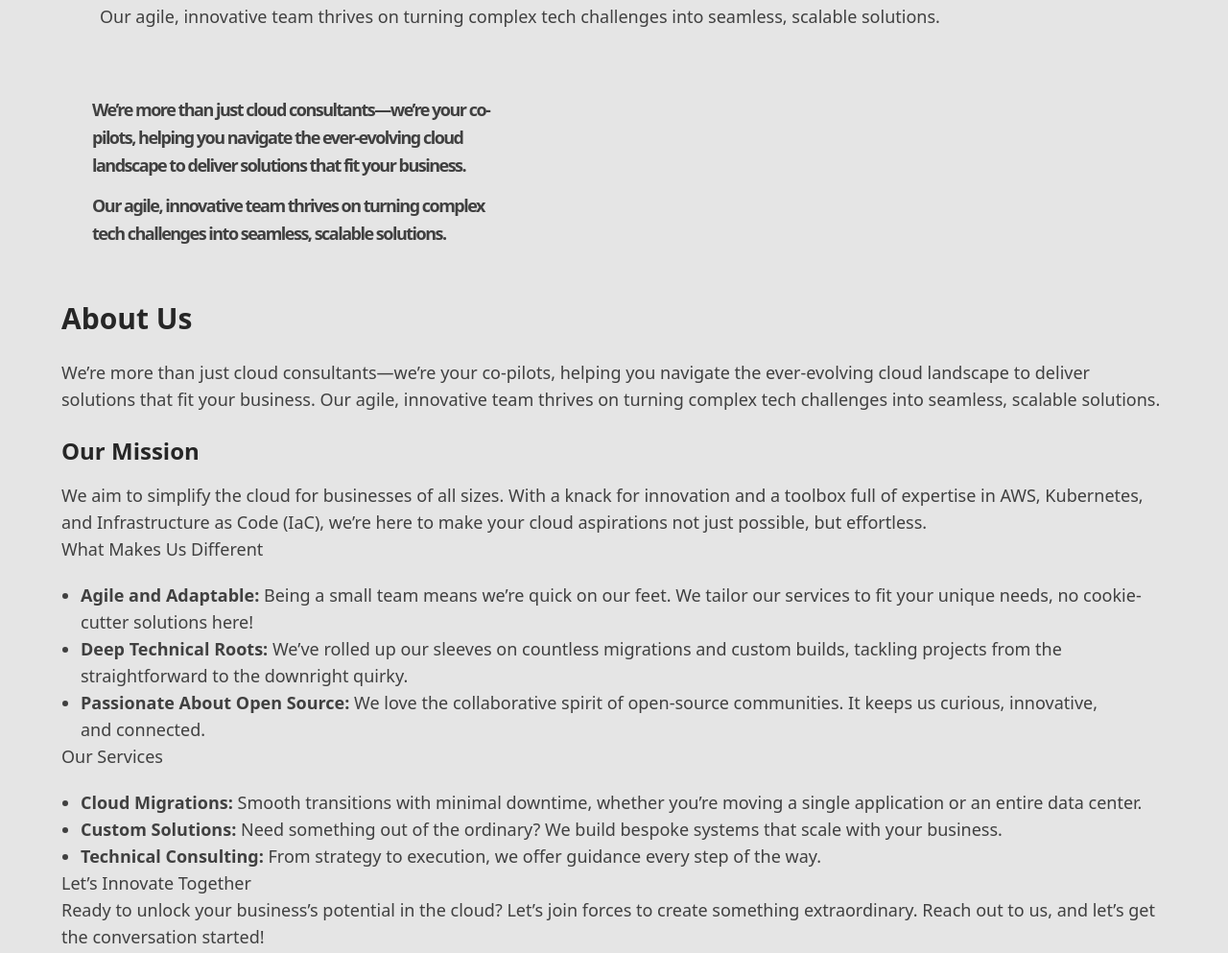
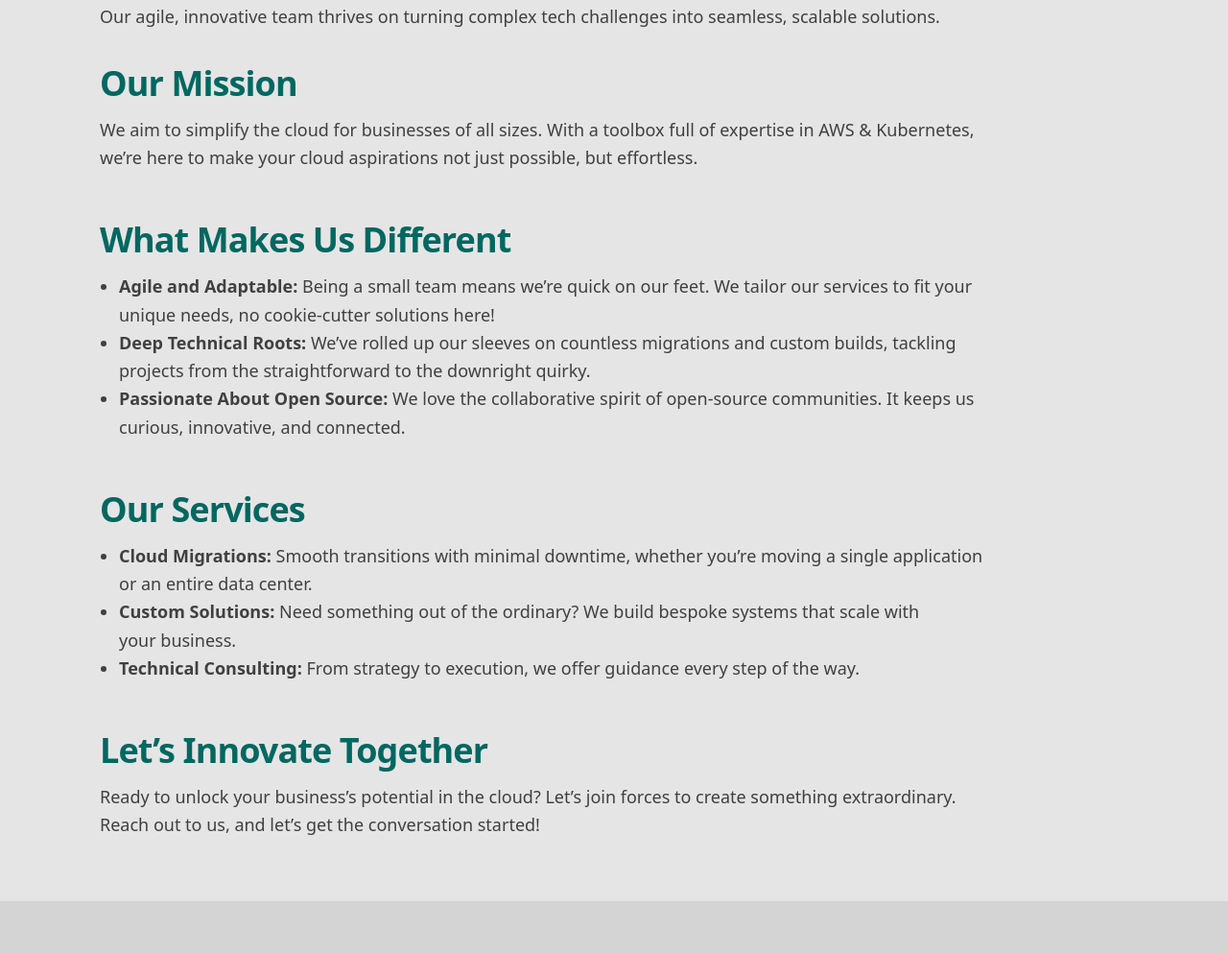
Before and after one commit to coresolutionsltd/coresolutions.ltd, an Astro site: page /about in a window 1280 px wide. Shown: the part 285-1278 px from the top of the page at 96% size. Built offline with nearby package versions, Linux system fonts and the light colour scheme; Astro itself is replaced by a stand-in of ours.

Commit message:
chore: pre-commit

```diff
--- a/src/pages/about.astro
+++ b/src/pages/about.astro
@@ -1,13 +1,9 @@
 ---
-// Import the necessary components
 import MainLayout from "@/layouts/MainLayout.astro";
 import { SITE } from "@data/constants";
-import HeroSection from "@components/sections/landing/HeroSection.astro";
 
-const pageTitle = `About Us | ${SITE.title}`
+const pageTitle = `About Us | ${SITE.title}`;
 ---
-
-
 <MainLayout title={pageTitle}>
   <section class="py-6 sm:py-8 lg:py-12">
     <div class="mx-auto max-w-screen-xxl px-4 md:px-8">
@@ -19,78 +15,88 @@ const pageTitle = `About Us | ${SITE.title}`
       <p
         class="ml-10 mt-3 text-pretty text-lg leading-relaxed text-neutral-700 dark:text-neutral-400 lg:w-4/5"
       >
-    We’re more than just cloud consultants—we’re your co-pilots, helping you navigate the ever-evolving cloud landscape to deliver solutions that fit your business.
+        We’re more than just cloud consultants—we’re your co-pilots, helping you
+        navigate the ever-evolving cloud landscape to deliver solutions that fit
+        your business.
       </p>
       <p
         class="ml-10 mt-3 text-pretty text-lg leading-relaxed text-neutral-700 dark:text-neutral-400 lg:w-4/5"
       >
-    Our agile, innovative team thrives on turning complex tech challenges into seamless, scalable solutions.
+        Our agile, innovative team thrives on turning complex tech challenges
+        into seamless, scalable solutions.
       </p>
 
-  <!-- ABOUT US SECTION -->
-      <section
-  class="mx-auto grid gap-4 px-4 py-14 sm:px-6 md:grid-cols-2 md:items-center md:gap-8 lg:px-8 2xl:max-w-full"
+      <h2
+        class="block text-balance text-2xl font-bold tracking-tight text-neutral-800 dark:text-neutral-200 sm:text-3xl lg:text-4xl lg:leading-tight text-teal-500 dark:text-teal-400 ml-10 mt-8"
       >
-  <div>
-
-    <h1
-      class="block text-balance text-3xl font-bold tracking-tight text-neutral-800 dark:text-neutral-200 sm:text-4xl lg:text-6xl lg:leading-tight"
+        Our Mission
+      </h2>
+      <p
+        class="ml-10 mt-3 text-pretty text-lg leading-relaxed text-neutral-700 dark:text-neutral-400 lg:w-4/5"
       >
-
-    <p
-      class="mt-3 text-pretty text-lg leading-relaxed text-neutral-700 dark:text-neutral-400 lg:w-4/5"
+        We aim to simplify the cloud for businesses of all sizes. With a toolbox
+        full of expertise in AWS & Kubernetes, we’re here to make your cloud
+        aspirations not just possible, but effortless.
+      </p>
+      <h2
+        class="block text-balance text-2xl font-bold tracking-tight text-neutral-800 dark:text-neutral-200 sm:text-3xl lg:text-4xl lg:leading-tight text-teal-500 dark:text-teal-400 ml-10 mt-12"
       >
-    We’re more than just cloud consultants—we’re your co-pilots, helping you navigate the ever-evolving cloud landscape to deliver solutions that fit your business.
-    </p>
-    <p
-      class="mt-3 text-pretty text-lg leading-relaxed text-neutral-700 dark:text-neutral-400 lg:w-4/5"
+        What Makes Us Different
+      </h2>
+      <ul
+        class="ml-10 mt-3 text-pretty text-lg leading-relaxed text-neutral-700 dark:text-neutral-400 lg:w-4/5"
       >
-    Our agile, innovative team thrives on turning complex tech challenges into seamless, scalable solutions.
-    </p>
-
-
-
-  </div>
-</section>
-
-
-
-      <h1 class="mb-4 text-balance text-center text-2xl font-bold text-neutral-800 dark:text-neutral-200 sm:text-3xl md:mb-6 md:text-left">
-        About Us
-      </h1>
-
-      <!-- Article Content -->
-      <article class="text-pretty text-lg text-neutral-700 dark:text-neutral-300">
-        <p>We’re more than just cloud consultants—we’re your co-pilots, helping you navigate the ever-evolving cloud landscape to deliver solutions that fit your business. Our agile, innovative team thrives on turning complex tech challenges into seamless, scalable solutions.</p>
-
-        <!-- Mission Section -->
-        <h2 class="mb-4 mt-6 font-bold text-neutral-800 dark:text-neutral-200 sm:text-2xl">Our Mission</h2>
-        <p>
-          We aim to simplify the cloud for businesses of all sizes. With a knack for innovation and a toolbox full of expertise in AWS, Kubernetes, and Infrastructure as Code (IaC), we’re here to make your cloud aspirations not just possible, but effortless.
-        </p>
-
-        <!-- What Makes Us Different Section -->
-        <h2>What Makes Us Different</h2>
-        <ul>
-          <li><strong>Agile and Adaptable:</strong> Being a small team means we’re quick on our feet. We tailor our services to fit your unique needs, no cookie-cutter solutions here!</li>
-          <li><strong>Deep Technical Roots:</strong> We’ve rolled up our sleeves on countless migrations and custom builds, tackling projects from the straightforward to the downright quirky.</li>
-          <li><strong>Passionate About Open Source:</strong> We love the collaborative spirit of open-source communities. It keeps us curious, innovative, and connected.</li>
+        <li>
+          <strong>Agile and Adaptable:</strong> Being a small team means we’re quick
+          on our feet. We tailor our services to fit your unique needs, no cookie-cutter
+          solutions here!
+        </li>
+        <li>
+          <strong>Deep Technical Roots:</strong> We’ve rolled up our sleeves on countless
+          migrations and custom builds, tackling projects from the straightforward
+          to the downright quirky.
+        </li>
+        <li>
+          <strong>Passionate About Open Source:</strong> We love the collaborative
+          spirit of open-source communities. It keeps us curious, innovative, and
+          connected.
+        </li>
       </ul>
 
-        <!-- Services Section -->
-        <h2>Our Services</h2>
-        <ul>
-          <li><strong>Cloud Migrations:</strong> Smooth transitions with minimal downtime, whether you’re moving a single application or an entire data center.</li>
-          <li><strong>Custom Solutions:</strong> Need something out of the ordinary? We build bespoke systems that scale with your business.</li>
-          <li><strong>Technical Consulting:</strong> From strategy to execution, we offer guidance every step of the way.</li>
+      <h2
+        class="block text-balance text-2xl font-bold tracking-tight text-neutral-800 dark:text-neutral-200 sm:text-3xl lg:text-4xl lg:leading-tight text-teal-500 dark:text-teal-400 ml-10 mt-12"
+      >
+        Our Services
+      </h2>
+      <ul
+        class="ml-10 mt-3 text-pretty text-lg leading-relaxed text-neutral-700 dark:text-neutral-400 lg:w-4/5"
+      >
+        <li>
+          <strong>Cloud Migrations:</strong> Smooth transitions with minimal downtime,
+          whether you’re moving a single application or an entire data center.
+        </li>
+        <li>
+          <strong>Custom Solutions:</strong> Need something out of the ordinary?
+          We build bespoke systems that scale with your business.
+        </li>
+        <li>
+          <strong>Technical Consulting:</strong> From strategy to execution, we offer
+          guidance every step of the way.
+        </li>
       </ul>
 
-        <!-- Call to Action -->
-        <h2>Let’s Innovate Together</h2>
-        <p>
-          Ready to unlock your business’s potential in the cloud? Let’s join forces to create something extraordinary. Reach out to us, and let’s get the conversation started!
+      <h2
+        class="block text-balance text-2xl font-bold tracking-tight text-neutral-800 dark:text-neutral-200 sm:text-3xl lg:text-4xl lg:leading-tight text-teal-500 dark:text-teal-400 ml-10 mt-12"
+      >
+        Let’s Innovate Together
+      </h2>
+      <p
+        class="ml-10 mt-3 text-pretty text-lg leading-relaxed text-neutral-700 dark:text-neutral-400 lg:w-4/5 mb-4"
+      >
+        Ready to unlock your business’s potential in the cloud? Let’s join
+        forces to create something extraordinary. Reach out to us, and let’s get
+        the conversation started!
       </p>
-      </article>
     </div>
   </section>
 </MainLayout>
```
Also changed, not shown: .pre-commit-config.yaml (added). Lines whose indentation alone changed are shown as unchanged.
